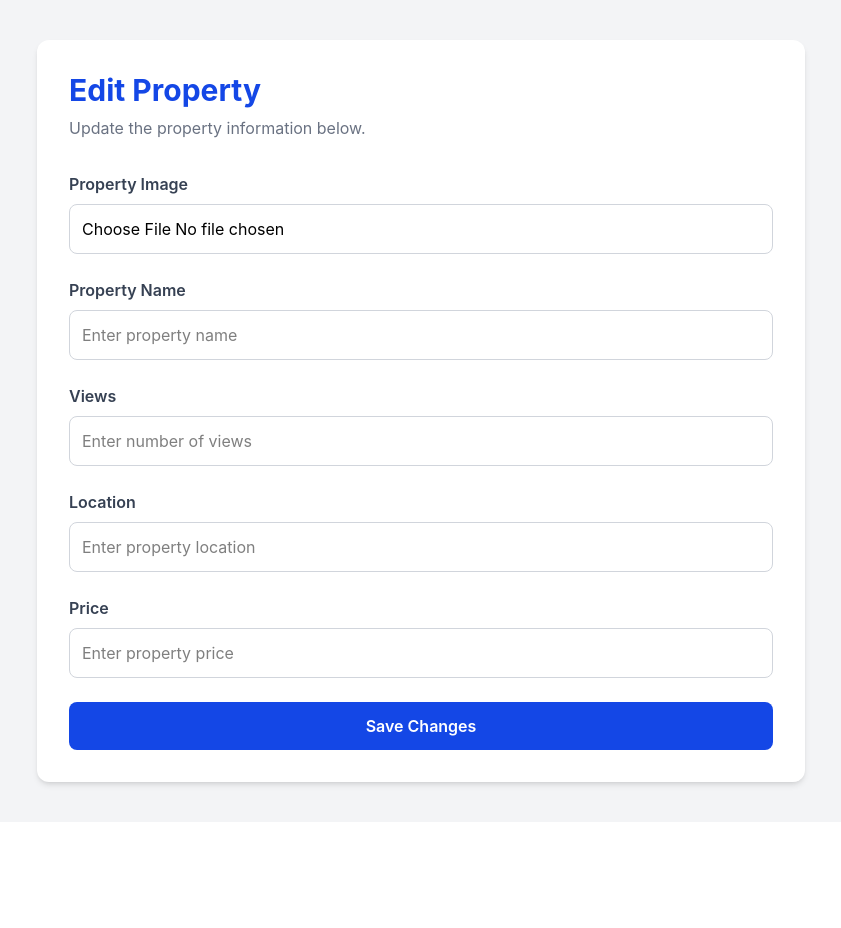
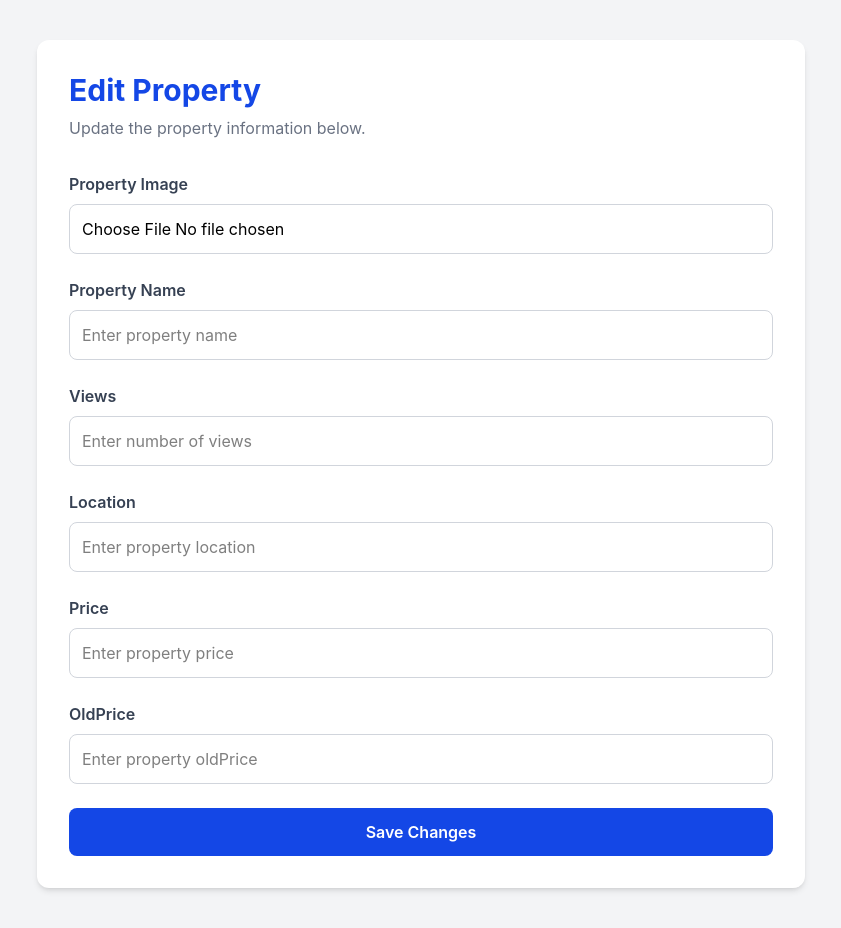
Before and after one commit to destinystarboy33-pro/Real-estate, a React (Vite) app in the folder Admin/: page /properties/edit/1 in a window 1280 px wide. Shown: the whole page, without its empty margins (219-1060 px from the left). Before the commit the page ends 822 px from the top, so only its background shows below. Built offline with nearby package versions, Linux system fonts and the light colour scheme; no server answers; sample sign-in values are in the browser's storage.

Commit message:
formatted the numbers

```diff
--- a/Admin/src/Pages/EditProperty.jsx
+++ b/Admin/src/Pages/EditProperty.jsx
@@ -15,7 +15,8 @@ const EditProperty = () => {
     name: "",
     views: "",
     location: "",
-    price: ""
+    price: "",
+    oldPrice: ""
   });
 
   const [loading, setLoading] = useState(true);
@@ -39,7 +40,8 @@ const EditProperty = () => {
           name: property.name,
           views: property.views,
           location: property.location,
-          price: property.price
+          price: property.price,
+          oldPrice: property.oldPrice
         });
 
       } catch (error) {
@@ -82,6 +84,7 @@ const EditProperty = () => {
       formData.append("views", data.views);
       formData.append("location", data.location);
       formData.append("price", data.price);
+      formData.append("oldPrice", data.oldPrice)
 
       if (image) {
         formData.append("image", image);
@@ -292,6 +295,28 @@ const EditProperty = () => {
           </div>
 
 
+           {/* oldPRICE */}
+
+          <div>
+
+            <label className="mb-2 block font-semibold text-gray-700">
+              OldPrice
+            </label>
+
+            <input
+              type="number"
+              name="oldPrice"
+              value={data.oldPrice}
+              onChange={handlechange}
+              min="0"
+              placeholder="Enter property oldPrice"
+              className="w-full rounded-lg border border-gray-300 p-3 outline-none focus:border-blue-600"
+              required
+            />
+
+          </div>
+
+
           <button
             type="submit"
             className="w-full rounded-lg bg-blue-700 py-3 font-semibold text-white hover:bg-blue-800"
```
Also changed, not shown: 1 other file (tests, documents, lock files or other folders).
